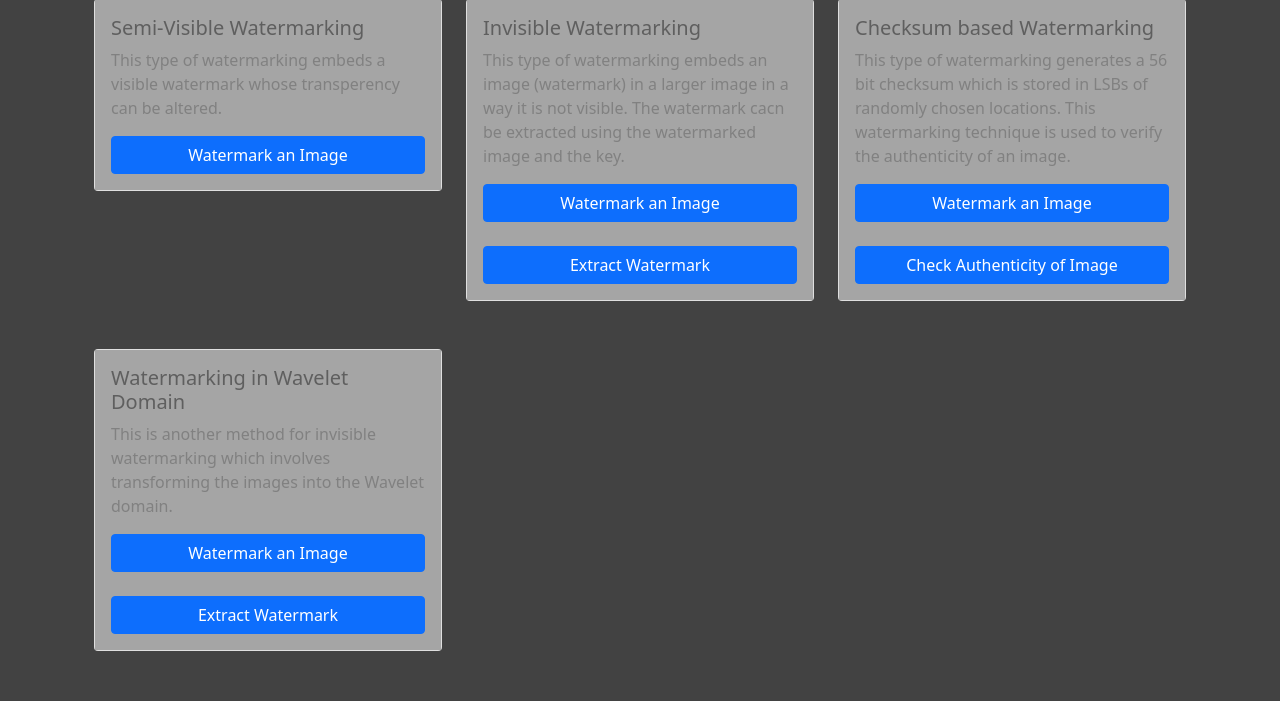
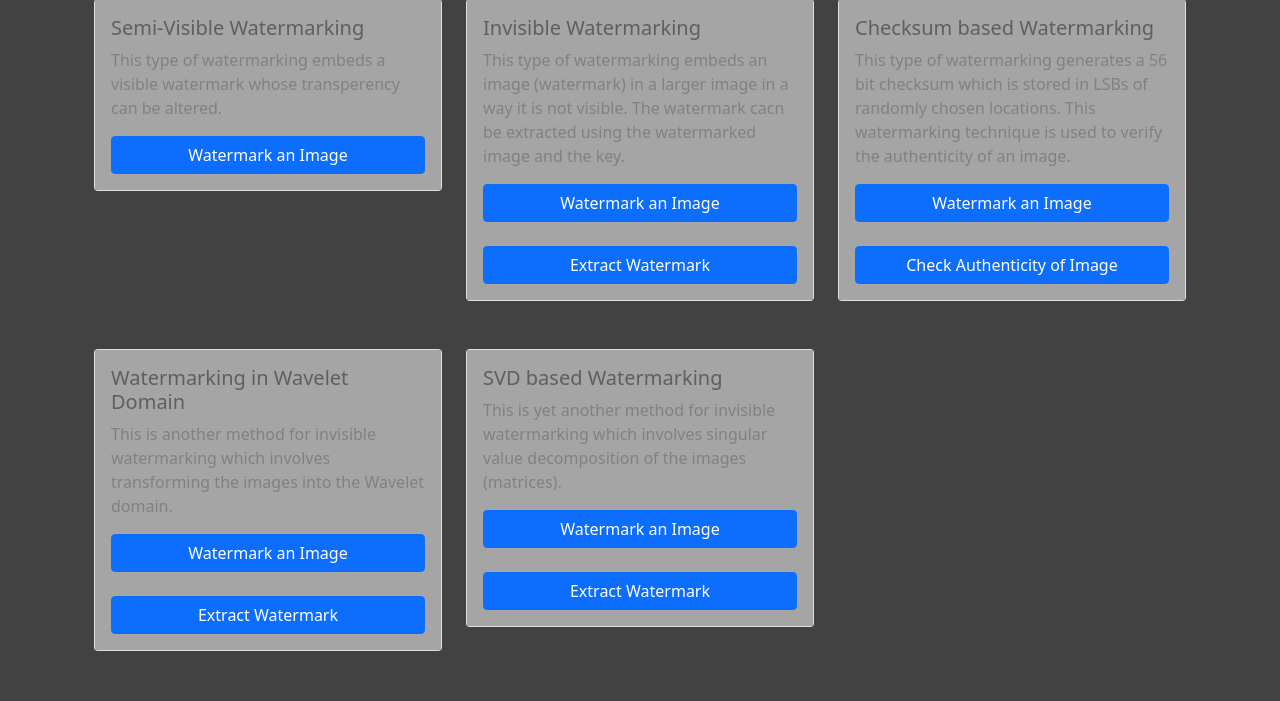
Before and after one commit to SubZer0811/image-watermarking, a Flask app: page / in a window 1280 px wide. Shown: the part 99-800 px from the top of the page. Run offline with Flask 2, Linux system fonts and the light colour scheme.

Commit message:
added svd based wm

```diff
--- a/app.py
+++ b/app.py
@@ -6,7 +6,7 @@
 from semi_visible_WM import semi_visible_WM
 from wtforms.fields.core import FloatField, StringField
 
-import invisible_checksum,invisible_watermarking,wavelet_watermarking
+import invisible_checksum, invisible_watermarking, wavelet_watermarking, svd_watermarking
 
 app = Flask(__name__)
 app.config['SECRET_KEY'] = '12345678'
@@ -158,12 +158,46 @@
 	if request.method == 'POST':
 		if request.files:
 			image = request.files['original_image']
-			key = request.files['watermarked_image']
+			watermarked_image = request.files['watermarked_image']
 			image.save(os.path.join('static', image.filename))
-			key.save(os.path.join('static', key.filename))
-			extracted_watermark=wavelet_watermarking.extract_watermark(f'static/{image.filename}',f'static/{key.filename}')
+			watermarked_image.save(os.path.join('static', watermarked_image.filename))
+			extracted_watermark=wavelet_watermarking.extract_watermark(f'static/{image.filename}',f'static/{watermarked_image.filename}')
 			session['image'] = extracted_watermark
 			return render_template('wavelet/download_extracted_watermark.html', img=extracted_watermark)
 
+@app.route('/svd_watermarking')
+def svd_upload_image_form():
+	return render_template('svd/upload_image.html')
+
+@app.route('/svd_watermarking_output', methods=['POST'])
+def svd_download_image():
+	if request.method == 'POST':
+		if request.files:
+			image = request.files['image']
+			watermark = request.files['watermark']
+			image.save(os.path.join('static', image.filename))
+			watermark.save(os.path.join('static', watermark.filename))
+			w_img=svd_watermarking.watermark(f'static/{image.filename}',f'static/{watermark.filename}')
+			session['image'] = w_img
+			return render_template('svd/download_image.html', img=w_img)
+
+@app.route('/svd_watermarking_extract')
+def extract_svd_upload_image_form():
+	return render_template('svd/upload_image_to_extract.html')
+
+@app.route('/svd_extracted_watermark', methods=['POST'])
+def extract_svd_download_image():
+	if request.method == 'POST':
+		if request.files:
+			image = request.files['original_image']
+			watermark = request.files['original_watermark']
+			watermarked_image = request.files['watermarked_image']
+			image.save(os.path.join('static', image.filename))
+			watermark.save(os.path.join('static', watermark.filename))
+			watermarked_image.save(os.path.join('static', watermarked_image.filename))
+			extracted_watermark=svd_watermarking.extract_watermark(f'static/{image.filename}',f'static/{watermark.filename}',f'static/{watermarked_image.filename}')
+			session['image'] = extracted_watermark
+			return render_template('svd/download_extracted_watermark.html', img=extracted_watermark)
+
 if __name__ == '__main__':
 	app.run()
--- a/templates/index.html
+++ b/templates/index.html
@@ -55,18 +55,18 @@
 				</div>
 			</div>
 		</div>
-		<!-- <div class="col-md-4">
+		<div class="col-md-4">
 			<div class="card">
 				<div class="card-body">
-					<h5 class="card-title">Invisible Watermarking</h5>
-					<p class="card-text">This type of watermarking embeds an image (watermark) in a larger image in a way it is not visible. The watermark cacn be extracted using the watermarked image and the key.</p>
-					<a href="{{ url_for('invisible_upload_image_form') }}" class="btn btn-primary d-grid gap-2">Watermark an Image</a>
+					<h5 class="card-title">SVD based Watermarking</h5>
+					<p class="card-text">This is yet another method for invisible watermarking which involves singular value decomposition of the images (matrices).</p>
+					<a href="{{ url_for('svd_upload_image_form') }}" class="btn btn-primary d-grid gap-2">Watermark an Image</a>
 					<br>
-					<a href="{{ url_for('extract_invisible_upload_image_form') }}" class="btn btn-primary d-grid gap-2">Extract Watermark</a>
+					<a href="{{ url_for('extract_svd_upload_image_form') }}" class="btn btn-primary d-grid gap-2">Extract Watermark</a>
 				</div>
 			</div>
 		</div>
-		<div class="col-md-4">
+		<!-- <div class="col-md-4">
 			<div class="card">
 				<div class="card-body">
 					<h5 class="card-title">Checksum based Watermarking</h5>
```
Also changed, not shown: svd_watermarking.py (added, +68 -0 lines), templates/svd/download_extracted_watermark.html (added, +25 -0 lines), templates/svd/download_image.html (added, +25 -0 lines), templates/svd/upload_image.html (added, +32 -0 lines), templates/svd/upload_image_to_extract.html (added, +40 -0 lines).
